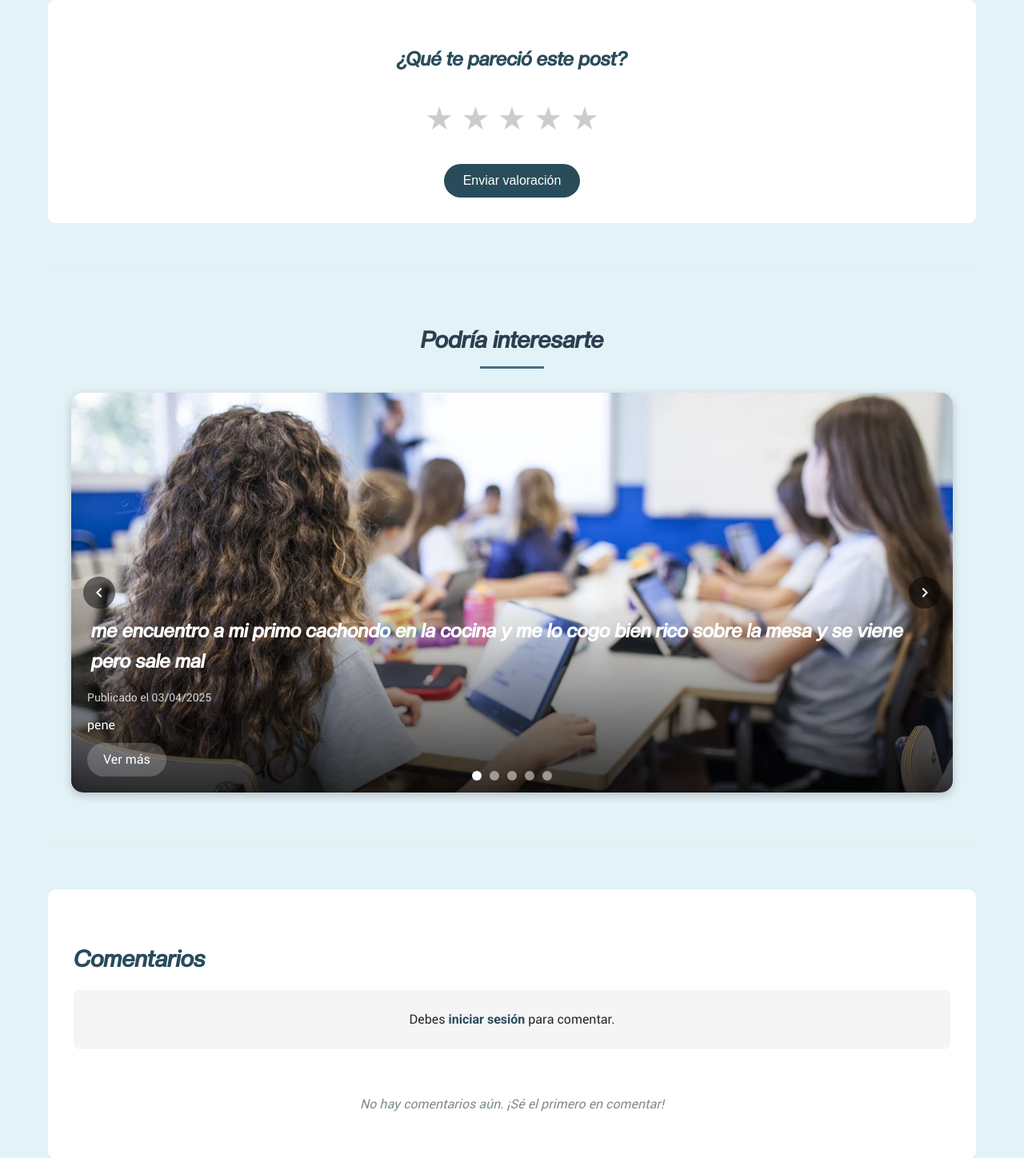
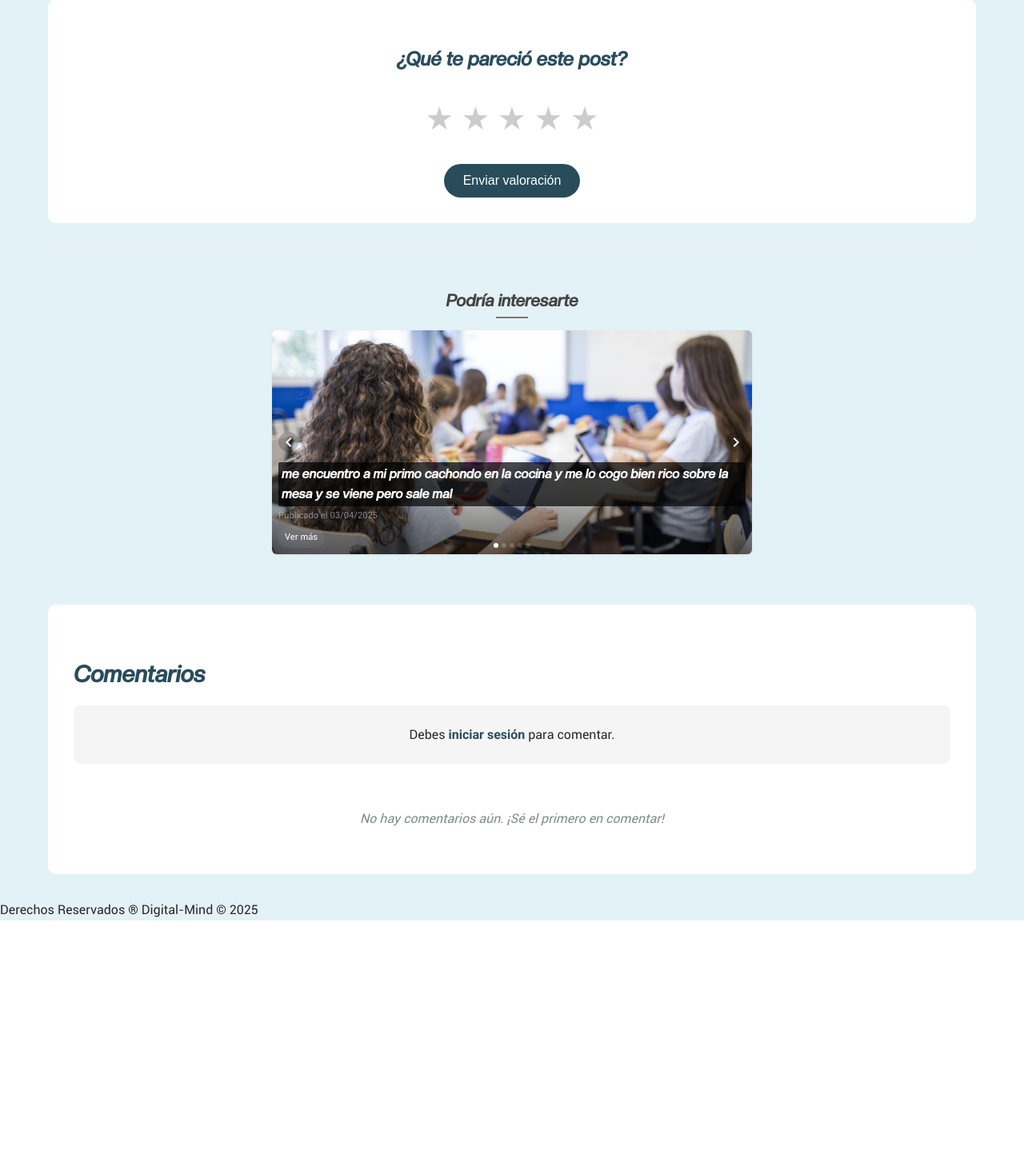
Before and after one commit to patomax31/Digital-Mind, a PHP site: page /digital-mind/PHP/post_completo.php?id=1 in a window 1280 px wide. Shown: the part 672-2120 px from the top of the page at 80% size. After the commit the page ends 1823 px from the top, so only its background shows below. Run offline with PHP 8.4, Linux system fonts and the light colour scheme; data comes from the database, SQL or seed files in the repository; data that the repository does not hold is empty.

Commit message:
carrusel del post mas pequeño

```diff
--- a/PHP/post_completo.php
+++ b/PHP/post_completo.php
@@ -126,44 +126,46 @@ include 'header.php';
     <!-- Favicon -->
     <link rel="icon" href="../images/favicon.ico" type="image/x-icon">
 
-    <!-- Estilos para el carrusel -->
     <style>
+/* Estilos para el carrusel (aún más pequeño y adaptable) */
 .related-posts-carousel {
-        margin: 60px 0;
-        padding: 30px 0;
-        border-top: 1px solid #eaeaea;
-        border-bottom: 1px solid #eaeaea;
+    margin: 20px 0; /* Reducir aún más el margen vertical */
+    padding: 15px 0; /* Reducir aún más el padding vertical */
+    border-top: 1px solid #eee; /* Borde aún más ligero */
+    border-bottom: 1px solid #eee; /* Borde aún más ligero */
 }
 
 .related-posts-carousel h2 {
     text-align: center;
-        margin-bottom: 30px;
-        color: #2c3e50;
+    margin-bottom: 15px; /* Reducir aún más el margen inferior */
+    color: #444;
     position: relative;
+    font-size: 1.3em; /* Reducir ligeramente el tamaño del título de la sección */
 }
 
 .related-posts-carousel h2:after {
     content: '';
     display: block;
-        width: 80px;
-        height: 3px;
-        background: #4a6e82;
-        margin: 10px auto 0;
+    width: 40px; /* Reducir aún más el ancho de la línea */
+    height: 1.5px; /* Reducir aún más la altura de la línea */
+    background: #777;
+    margin: 4px auto 0; /* Reducir aún más el margen superior */
 }
 
 .carousel-container {
-        width: 95%;
+    width: 90%; /* Aumentar un poco para mejor adaptación en anchos menores */
+    max-width: 600px; /* Limitar el ancho máximo en pantallas grandes */
     position: relative;
-        margin: 30px auto;
+    margin: 15px auto; /* Reducir aún más el margen vertical */
     overflow: hidden;
-        border-radius: 15px;
-        box-shadow: 0 4px 12px rgba(0, 0, 0, 0.2);
+    border-radius: 6px; /* Reducir aún más el radio del borde */
+    box-shadow: 0 1px 3px rgba(0, 0, 0, 0.08); /* Reducir aún más la sombra */
     transition: transform 0.3s ease-in-out, box-shadow 0.3s ease-in-out;
 }
 
 .carousel-container:hover {
-        transform: scale(1.02);
-        box-shadow: 0 6px 16px rgba(0, 0, 0, 0.3);
+    transform: scale(1.005); /* Reducir el efecto hover */
+    box-shadow: 0 2px 5px rgba(0, 0, 0, 0.12);
 }
 
 .carousel-slides {
@@ -173,8 +175,9 @@ include 'header.php';
 
 .carousel-slide {
     position: relative;
-        height: 500px;
+    height: 280px; /* Reducir significativamente la altura del slide */
     flex-shrink: 0;
+    width: calc(100% / <?php echo count($slides) > 0 ? count($slides) : 1; ?>);
 }
 
 .carousel-image {
@@ -188,48 +191,51 @@ include 'header.php';
     bottom: 0;
     left: 0;
     right: 0;
-        background: linear-gradient(rgba(0, 0, 0, 0), rgba(0, 0, 0, 0.8));
+    background: linear-gradient(rgba(0, 0, 0, 0), rgba(0, 0, 0, 0.6)); /* Ligeramente menos oscuro */
     color: white;
-        padding: 20px;
+    padding: 8px; /* Reducir aún más el padding del caption */
 }
 
 .carousel-caption h3 {
-        margin: 0 0 10px 0;
-        font-size: 24px;
-        color: white !important; /* Texto blanco */
-        padding: 5px;
+    margin: 0 0 3px 0; /* Reducir aún más el margen inferior */
+    font-size: 1em; /* Reducir aún más el tamaño del título */
+    color: white !important;
+    padding: 2px 4px; /* Ajustar el padding del marco */
     display: inline-block;
-        border-radius: 5px;
+    border-radius: 2px; /* Reducir aún más el radio del borde */
+    background-color: rgba(0, 0, 0, 0.7); /* Marco ligeramente menos oscuro */
 }
 
 .carousel-caption p {
     margin: 0;
-        font-size: 16px;
-        color: white !important; /* Texto blanco */
+    font-size: 0.8em; /* Reducir aún más el tamaño de la descripción */
+    color: #ddd !important;
+    display: none; /* Mantener oculta por defecto */
 }
 
 .carousel-date {
-        font-size: 14px;
-        opacity: 0.8;
-        margin-bottom: 10px;
+    font-size: 0.7em; /* Reducir aún más el tamaño de la fecha */
+    opacity: 0.6;
+    margin-bottom: 2px; /* Reducir aún más el margen inferior */
     display: block;
-        color: white !important; /* Texto blanco */
+    color: #ccc !important;
 }
 
 .carousel-link {
     display: inline-block;
-        margin-top: 10px;
+    margin-top: 3px; /* Reducir aún más el margen superior */
     color: white;
     text-decoration: none;
-        background-color: rgba(255, 255, 255, 0.2);
-        padding: 8px 20px;
-        border-radius: 25px;
+    background-color: rgba(255, 255, 255, 0.05); /* Fondo aún más sutil */
+    padding: 4px 8px; /* Reducir aún más el padding del enlace */
+    border-radius: 12px; /* Reducir aún más el radio del borde */
     transition: background-color 0.3s, transform 0.3s;
+    font-size: 0.7em; /* Reducir aún más el tamaño del enlace */
 }
 
 .carousel-link:hover {
-        background-color: rgba(255, 255, 255, 0.4);
-        transform: scale(1.1);
+    background-color: rgba(255, 255, 255, 0.15);
+    transform: scale(1.02);
 }
 
 .carousel-controls {
@@ -244,39 +250,40 @@ include 'header.php';
 }
 
 .carousel-control {
-        background-color: rgba(0, 0, 0, 0.5);
+    background-color: rgba(0, 0, 0, 0.2); /* Fondo aún más sutil */
     color: white;
     border: none;
-        width: 40px;
-        height: 40px;
+    width: 25px; /* Reducir aún más el tamaño del control */
+    height: 25px; /* Reducir aún más el tamaño del control */
     border-radius: 50%;
     display: flex;
     align-items: center;
     justify-content: center;
     cursor: pointer;
-        margin: 0 15px;
+    margin: 0 8px; /* Reducir aún más el margen */
     transition: background-color 0.3s;
     pointer-events: auto;
+    font-size: 0.9em; /* Reducir aún más el tamaño del icono */
 }
 
 .carousel-control:hover {
-        background-color: rgba(0, 0, 0, 0.7);
+    background-color: rgba(0, 0, 0, 0.4);
 }
 
 .carousel-indicators {
     position: absolute;
-        bottom: 15px;
+    bottom: 8px; /* Reducir aún más la distancia desde abajo */
     left: 0;
     right: 0;
     display: flex;
     justify-content: center;
-        gap: 10px;
+    gap: 4px; /* Reducir aún más el espacio entre indicadores */
 }
 
 .carousel-indicator {
-        width: 12px;
-        height: 12px;
-        background-color: rgba(255, 255, 255, 0.5);
+    width: 6px; /* Reducir aún más el tamaño del indicador */
+    height: 6px; /* Reducir aún más el tamaño del indicador */
+    background-color: rgba(255, 255, 255, 0.2); /* Color aún más claro */
     border-radius: 50%;
     cursor: pointer;
     transition: background-color 0.3s;
@@ -288,24 +295,7 @@ include 'header.php';
 
 @media (max-width: 768px) {
     .carousel-slide {
-            height: 400px;
-        }
-
-        /* Mostrar solo 1 slide a la vez en móviles */
-        .carousel-slide {
-            width: 100% !important;
-        }
-
-        .carousel-slides {
-            width: 100% !important;
-        }
-
-        .carousel-caption h3 {
-            font-size: 20px;
-        }
-
-        .carousel-caption p {
-            font-size: 14px;
+        height: 220px; /* Reducir aún más la altura en móviles */
     }
 }
 </style>
```
Lines whose indentation alone changed are shown as unchanged.
